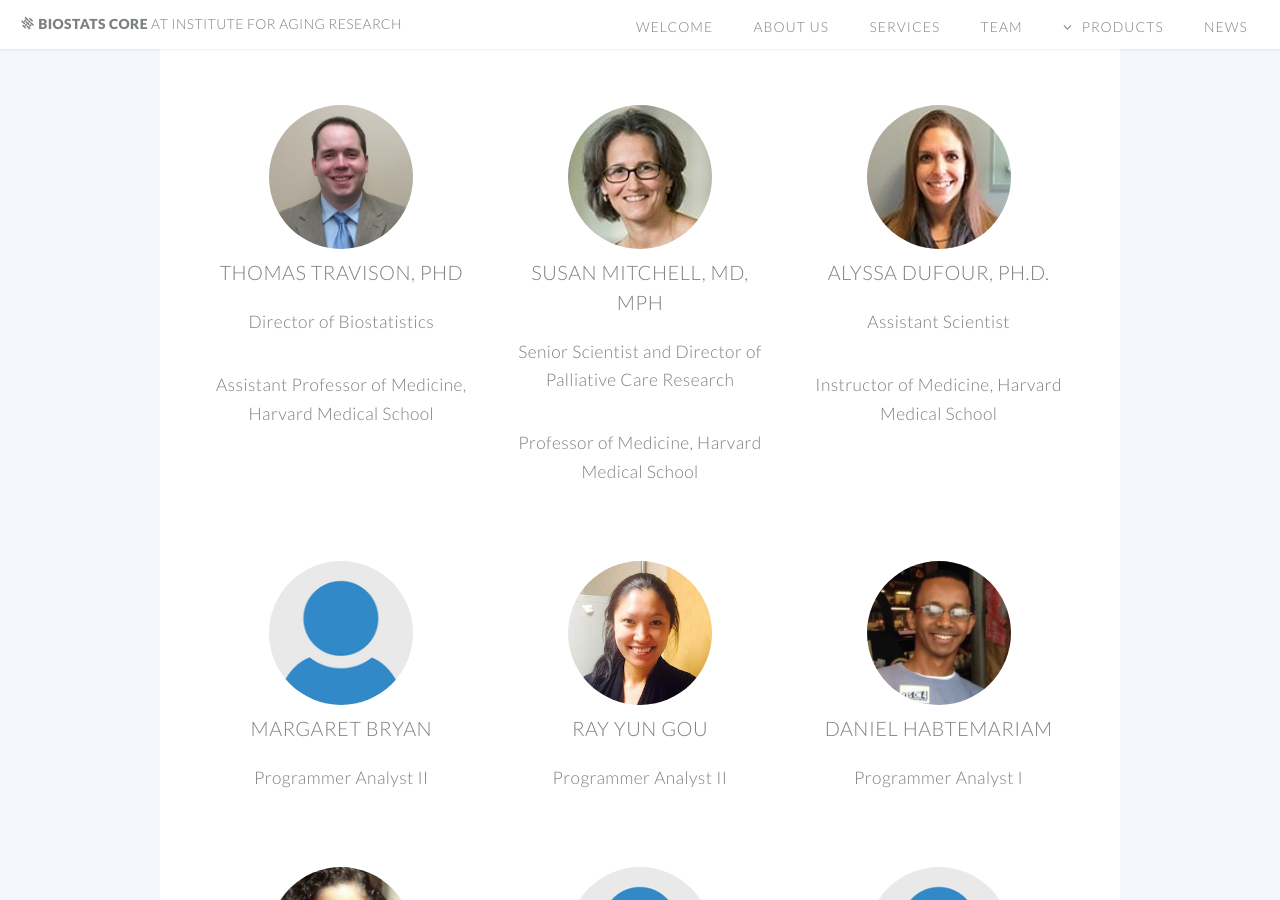
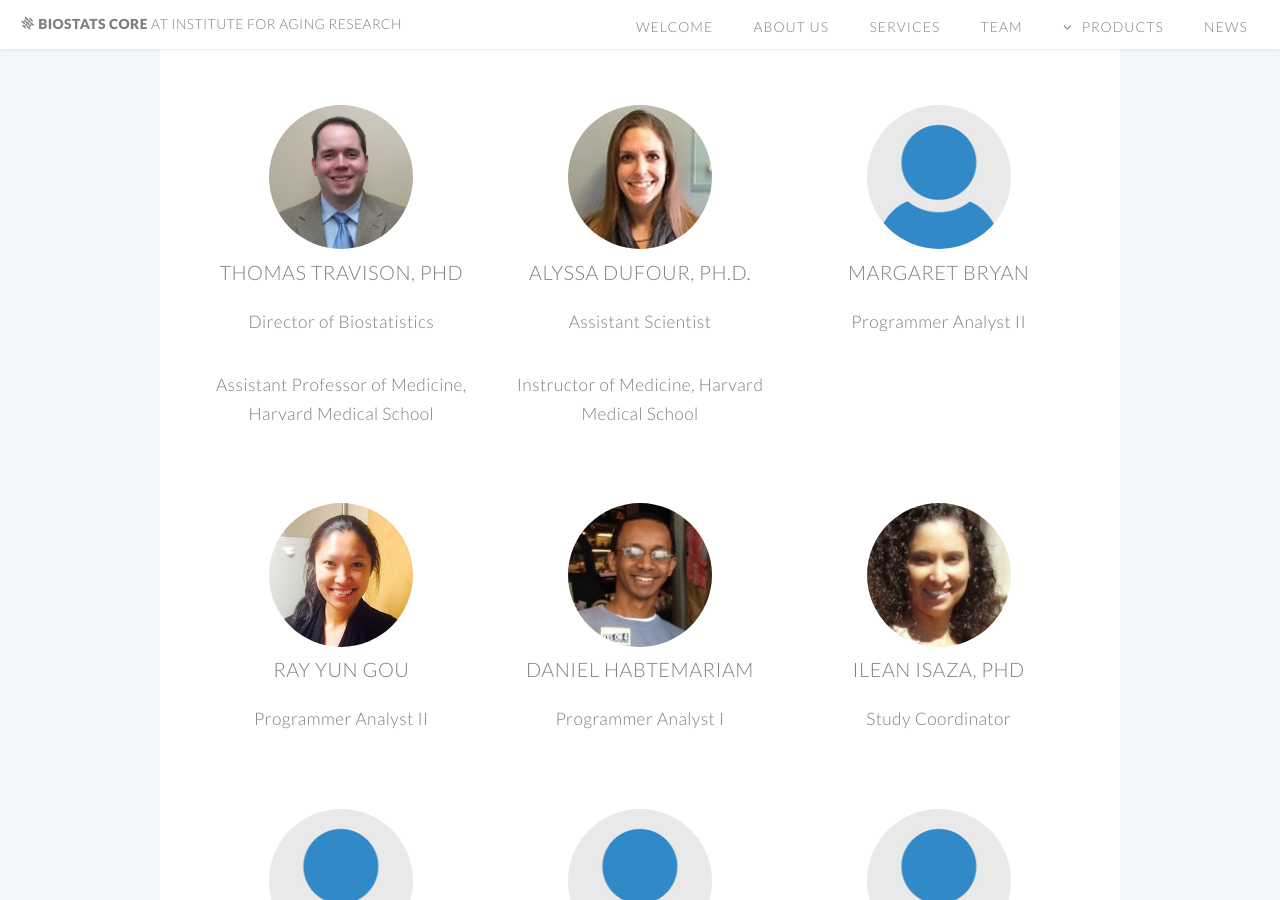
Before and after one commit to timothytsai/IFARbiostats.github.io, a Jekyll site: the page built from index.html, in a window 1280 px wide and 900 px high, scrolled down 2092 px. Built offline with Jekyll 4.4.1, drawn with Linux system fonts in a browser that asks for light colours; some web fonts are replaced.

Commit message:
Edit based on Tom's comments

```diff
--- a/index.html
+++ b/index.html
@@ -83,14 +83,6 @@ layout: landing-page
 									<p>Assistant Professor of Medicine, Harvard Medical School</p>
 							</div>
 							<div class="4u">
-									<img src="images/people/Susan.jpg" class="img-circle" width="144" height="144"/>
-									<header>
-										<h3><a href="http://www.instituteforagingresearch.org/scientists/team-profiles-and-bios/susan-l-mitchell-md-mph">Susan Mitchell, MD, MPH</a></h3>
-									</header>
-									<p>Senior Scientist and Director of Palliative Care Research</p>
-									<p>Professor of Medicine, Harvard Medical School</p>
-							</div>
-							<div class="4u">
 									<img src="images/people/Alyssa.jpg" class="img-circle" width="144" height="144"/>
 									<header>
 										<h3><a href="http://www.instituteforagingresearch.org/scientists/team-profiles-and-bios/alyssa-b-dufour-phd">Alyssa Dufour, Ph.D.</a></h3>
@@ -98,9 +90,6 @@ layout: landing-page
 									<p>Assistant Scientist</p>
 									<p>Instructor of Medicine, Harvard Medical School</p>
 							</div>
-						</div>
-
-						<div class="row">
 							<div class="4u">
 									<img src="images/people/na.png" class="img-circle" width="144" height="144"/>
 									<header>
@@ -108,6 +97,9 @@ layout: landing-page
 									</header>
 									<p>Programmer Analyst II</p>
 							</div>
+						</div>
+
+						<div class="row">
 							<div class="4u">
 									<img src="images/people/Ray.jpg" class="img-circle" width="144" height="144"/>
 									<header>
@@ -122,9 +114,6 @@ layout: landing-page
 									</header>
 									<p>Programmer Analyst I</p>
 							</div>
-						</div>
-
-						<div class="row">
 							<div class="4u">
 									<img src="images/people/ilean.jpg" class="img-circle" width="144" height="144"/>
 									<header>
@@ -132,6 +121,9 @@ layout: landing-page
 									</header>
 									<p>Study Coordinator</p>
 							</div>
+						</div>
+
+						<div class="row">
 							<div class="4u">
 									<img src="images/people/na.png" class="img-circle" width="144" height="144"/>
 									<header>
@@ -146,9 +138,6 @@ layout: landing-page
 									</header>
 									<p>Programmer Analyst I</p>
 							</div>
-						</div>
-
-						<div class="row">
 							<div class="4u">
 									<img src="images/people/na.png" class="img-circle" width="144" height="144"/>
 									<header>
@@ -156,6 +145,9 @@ layout: landing-page
 									</header>
 									<p>Programmer Analyst II</p>
 							</div>
+						</div>
+
+						<div class="row">
 							<div class="4u">
 									<img src="images/people/na.png" class="img-circle" width="144" height="144"/>
 									<header>
```
